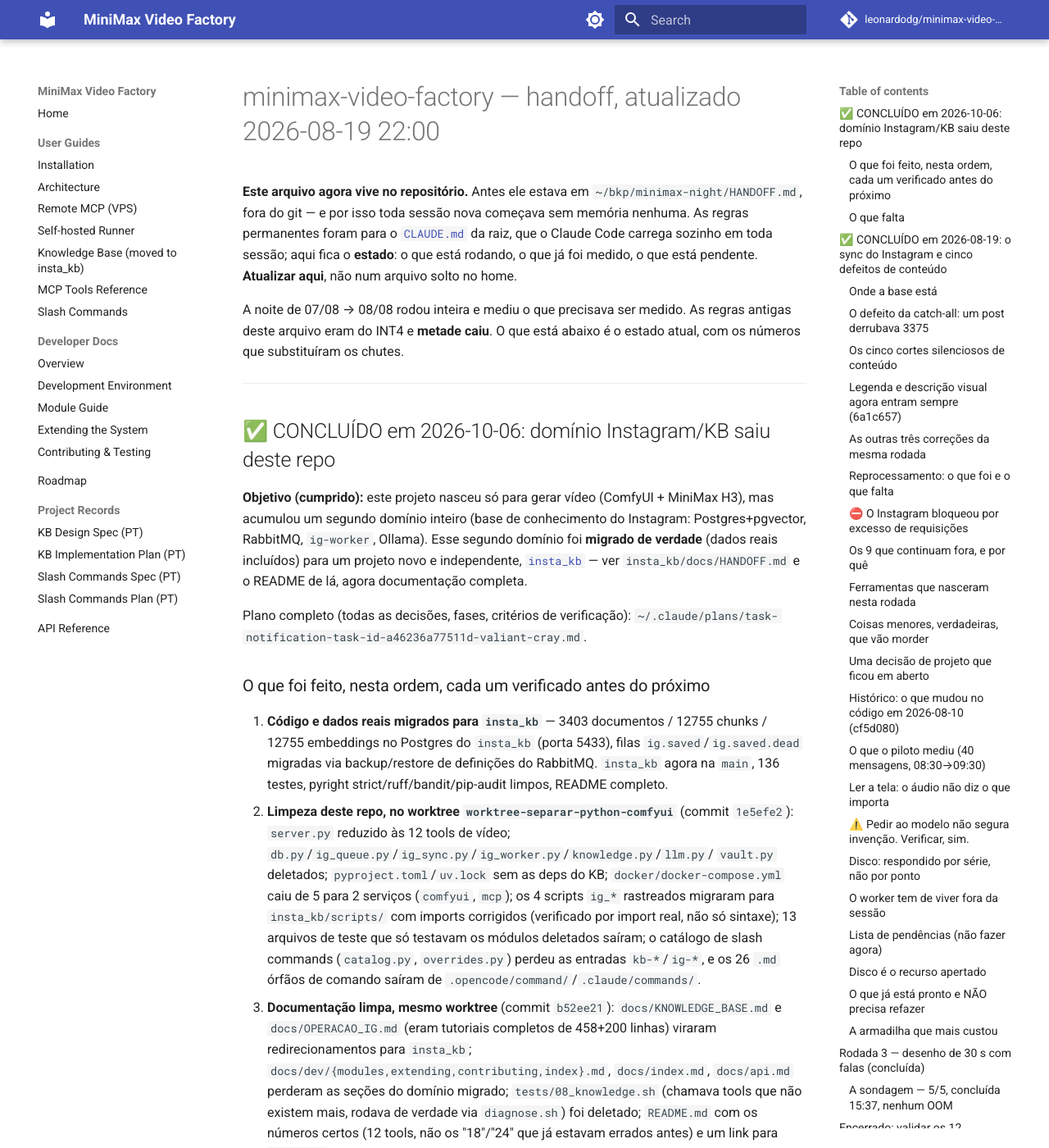
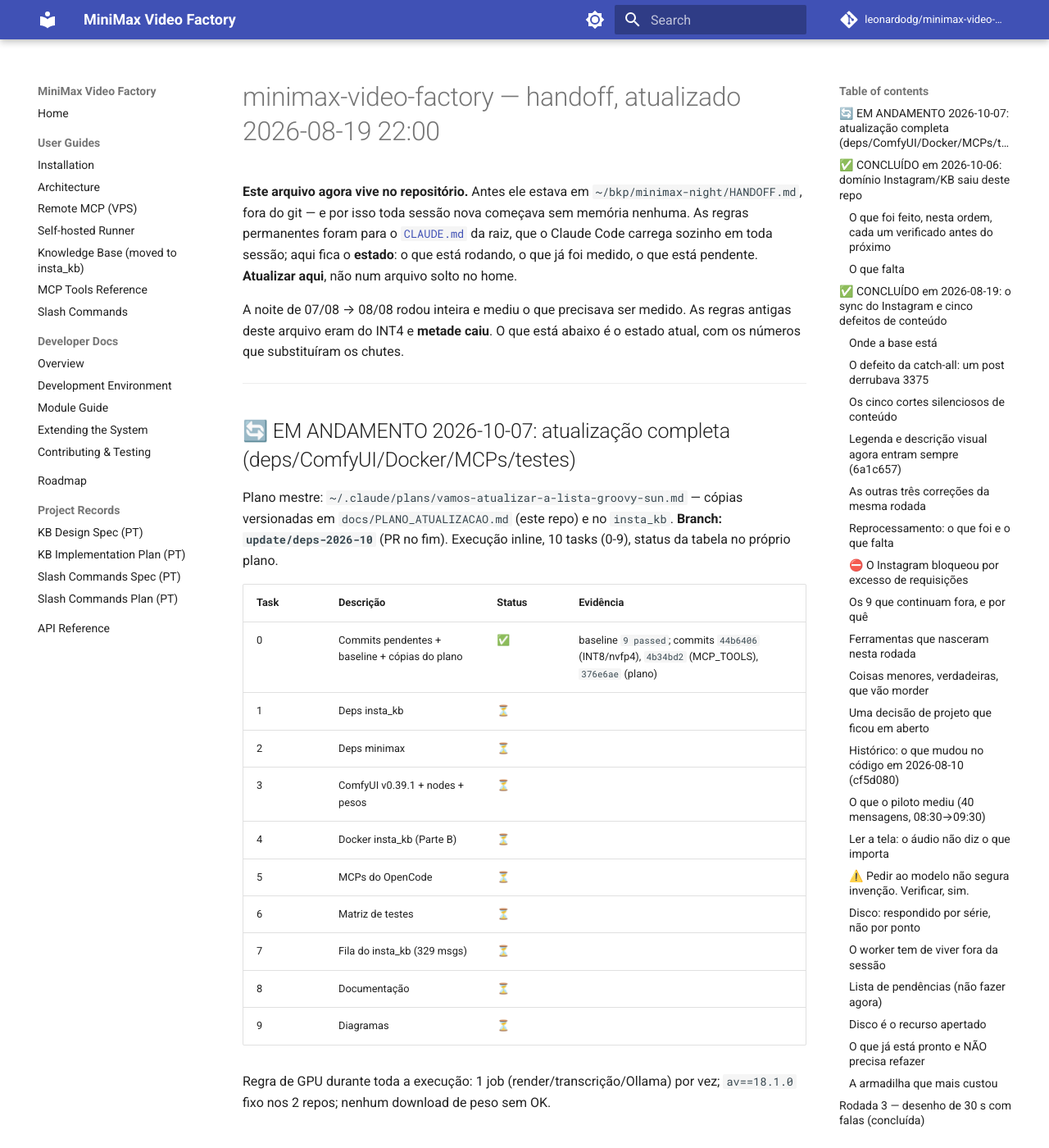
Before and after one commit to leonardodg/minimax-video-factory, an MkDocs documentation site: the page built from docs/HANDOFF.md, in a window 1280 px wide and 1400 px high. Shown: the whole window at 82% size. Built offline with MkDocs 1.6.1 and Material for MkDocs 9.7.7, drawn with Linux system fonts in a browser that asks for light colours; comment, search, counter and statistics services are not loaded.

Commit message:
docs(handoff): Task 0 concluida — baseline 9 testes e branch update/deps-2026-10

```diff
--- a/docs/HANDOFF.md
+++ b/docs/HANDOFF.md
@@ -13,6 +13,29 @@
 é o estado atual, com os números que substituíram os chutes.
 
 ---
+
+## 🔄 EM ANDAMENTO 2026-10-07: atualização completa (deps/ComfyUI/Docker/MCPs/testes)
+
+Plano mestre: `~/.claude/plans/vamos-atualizar-a-lista-groovy-sun.md` — cópias
+versionadas em `docs/PLANO_ATUALIZACAO.md` (este repo) e no `insta_kb`.
+**Branch: `update/deps-2026-10`** (PR no fim). Execução inline, 10 tasks
+(0-9), status da tabela no próprio plano.
+
+| Task | Descrição | Status | Evidência |
+|---|---|---|---|
+| 0 | Commits pendentes + baseline + cópias do plano | ✅ | baseline `9 passed`; commits `44b6406` (INT8/nvfp4), `4b34bd2` (MCP_TOOLS), `376e6ae` (plano) |
+| 1 | Deps insta_kb | ⏳ | |
+| 2 | Deps minimax | ⏳ | |
+| 3 | ComfyUI v0.39.1 + nodes + pesos | ⏳ | |
+| 4 | Docker insta_kb (Parte B) | ⏳ | |
+| 5 | MCPs do OpenCode | ⏳ | |
+| 6 | Matriz de testes | ⏳ | |
+| 7 | Fila do insta_kb (329 msgs) | ⏳ | |
+| 8 | Documentação | ⏳ | |
+| 9 | Diagramas | ⏳ | |
+
+Regra de GPU durante toda a execução: 1 job (render/transcrição/Ollama) por
+vez; `av==18.1.0` fixo nos 2 repos; nenhum download de peso sem OK.
 
 ## ✅ CONCLUÍDO em 2026-10-06: domínio Instagram/KB saiu deste repo
 
```
Also changed, not shown: docs/PLANO_ATUALIZACAO.md (+1 -1 lines).
